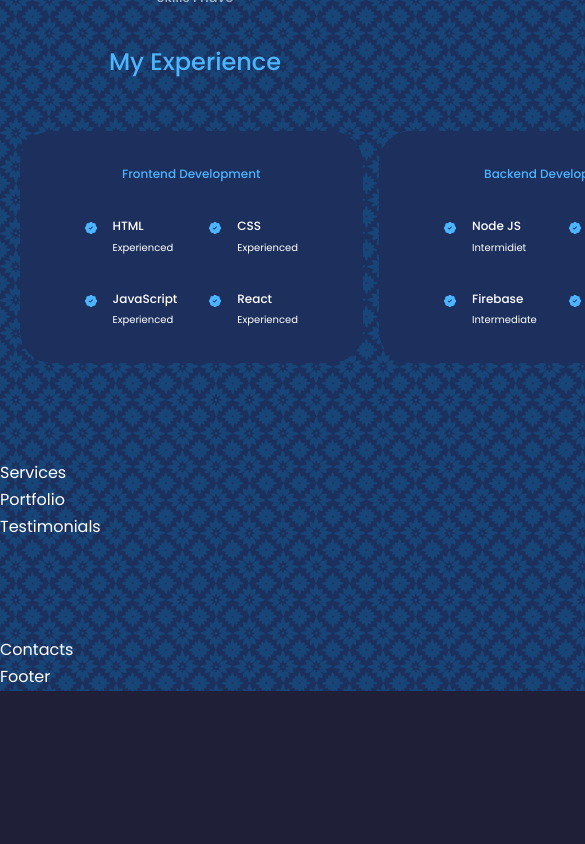
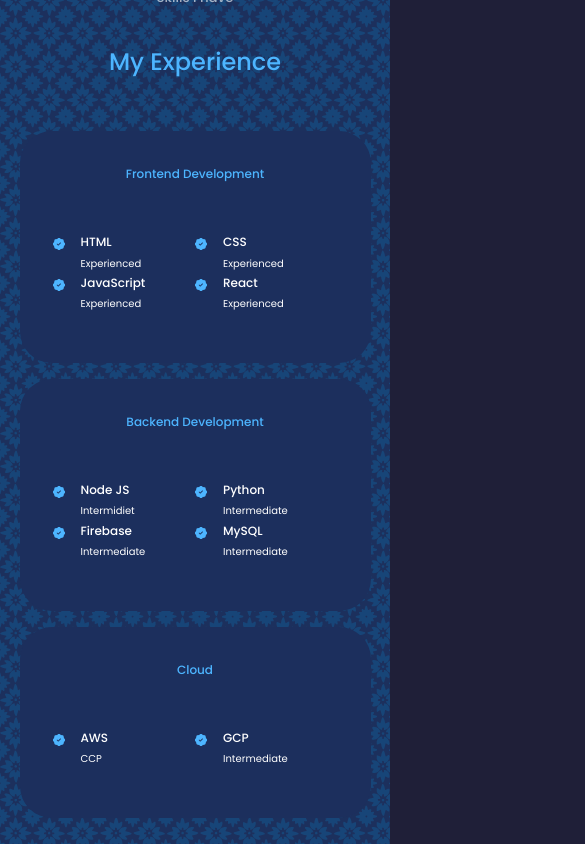
Before and after one commit to Gitthuma/george-githuma-portfolio-website, a React (Create React App) app: page / in a window 390 px wide. Shown: the part 2500-3344 px from the top of the page, 585 px wide, since content can reach past the window. Before the commit the page ends 3191 px from the top, so only its background shows below. Built offline with nearby package versions, Linux system fonts and the light colour scheme.

Commit message:
Add media queries for responsiveness on smaller devices

```diff
--- a/src/Components/Experience/Experience.css
+++ b/src/Components/Experience/Experience.css
@@ -49,3 +49,44 @@
     margin-top: 6px;
     color: var(--color-primary);
 }
+
+/*Add media queries for responsiveness on smaller devices*/
+
+/* ========================= MEDIA QUERIES (MEDIUM DEVICES) ======================== */
+
+@media screen and (max-width: 1024px) {
+    /*Make cards appear in one column*/
+    .experience__container {
+        grid-template-columns: 1fr;
+    }
+
+    /*Width and padding of the div inside container*/
+    .experience__container > div {
+        width: 80%;
+        padding: 3rem;
+        margin: 0 auto;
+    }
+
+    /*Styling for the content*/
+    .experience__content {
+        padding: 1rem;
+        gap: 0;
+    }
+ }
+
+ /* ========================= MEDIA QUERIES (SMALL DEVICES) ======================== */
+
+ @media screen and (max-width: 600px) {
+     .experience__container {
+         gap: 1rem;
+     }
+
+     .experience__container > div {
+         width: 100%;
+         padding: 2rem 1rem;
+     }
+
+     .experience__content {
+         gap: 0;
+     }
+ }
```
